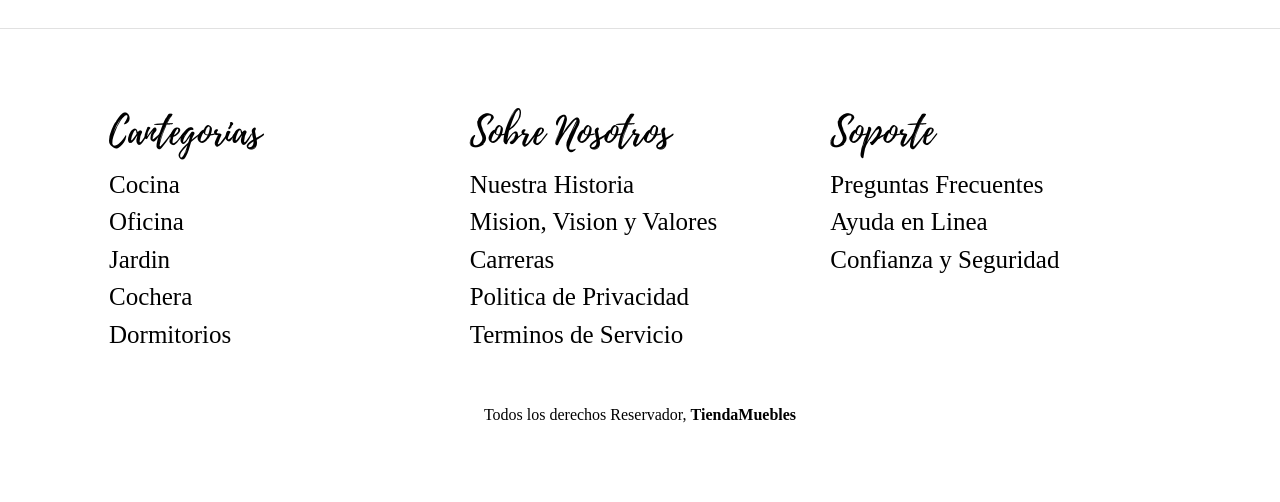
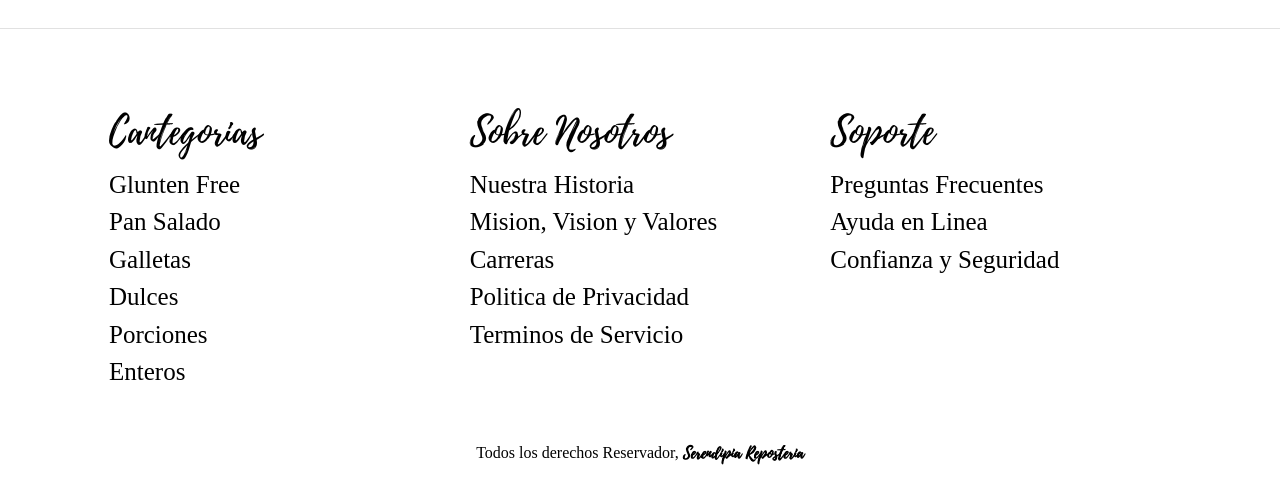
Before and after one commit to whan05/Serendipia-Panaderia, a plain HTML site: page index.html in a window 1280 px wide. Shown: the part 2743-3245 px from the top of the page. Drawn offline with nearby package versions, Linux system fonts and the light colour scheme.

Commit message:
Se realizan correcciones en el footer

```diff
--- a/css/styles.css
+++ b/css/styles.css
@@ -286,3 +286,8 @@ a {
 .copyright {
     margin-top: 5rem;
 }
+
+
+.copyright strong {
+    font-family: var(--secondaryFont);
+}
--- a/index.html
+++ b/index.html
@@ -99,11 +99,12 @@
           <div>
             <h3>Cantegorias</h3>
             <nav class="footer-menu">
-              <a href="#">Cocina</a>
-              <a href="#">Oficina</a>
-              <a href="#">Jardin</a>
-              <a href="#">Cochera</a>
-              <a href="#">Dormitorios</a>
+              <a href="#">Glunten Free</a>
+              <a href="#">Pan Salado</a>
+              <a href="#">Galletas</a>
+              <a href="#">Dulces</a>
+              <a href="#">Porciones</a>
+              <a href="#">Enteros</a>
             </nav>
           </div>
           <div>
@@ -125,7 +126,7 @@
             </nav>
           </div>
       </div>
-    <p class="copyright text-center">Todos los derechos Reservador, <strong>TiendaMuebles</strong></p>
+    <p class="copyright text-center">Todos los derechos Reservador, <strong>Serendipia Reposteria</strong></p>
   </footer>
 
 </body>
```
